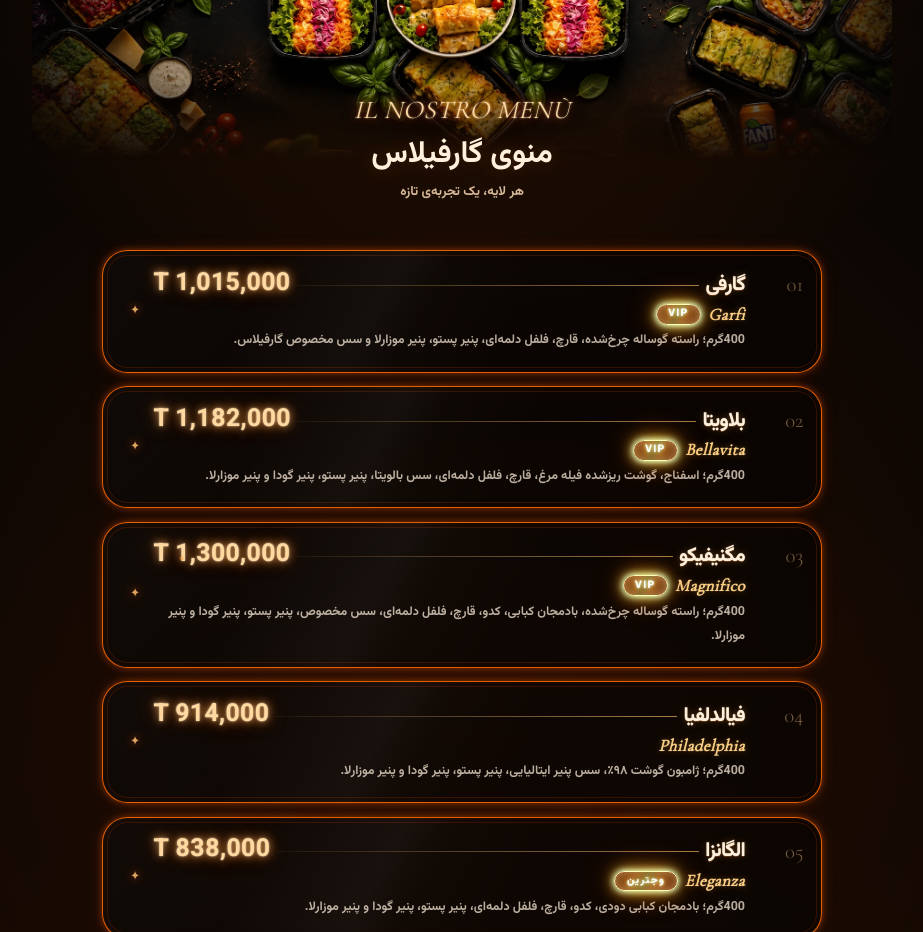
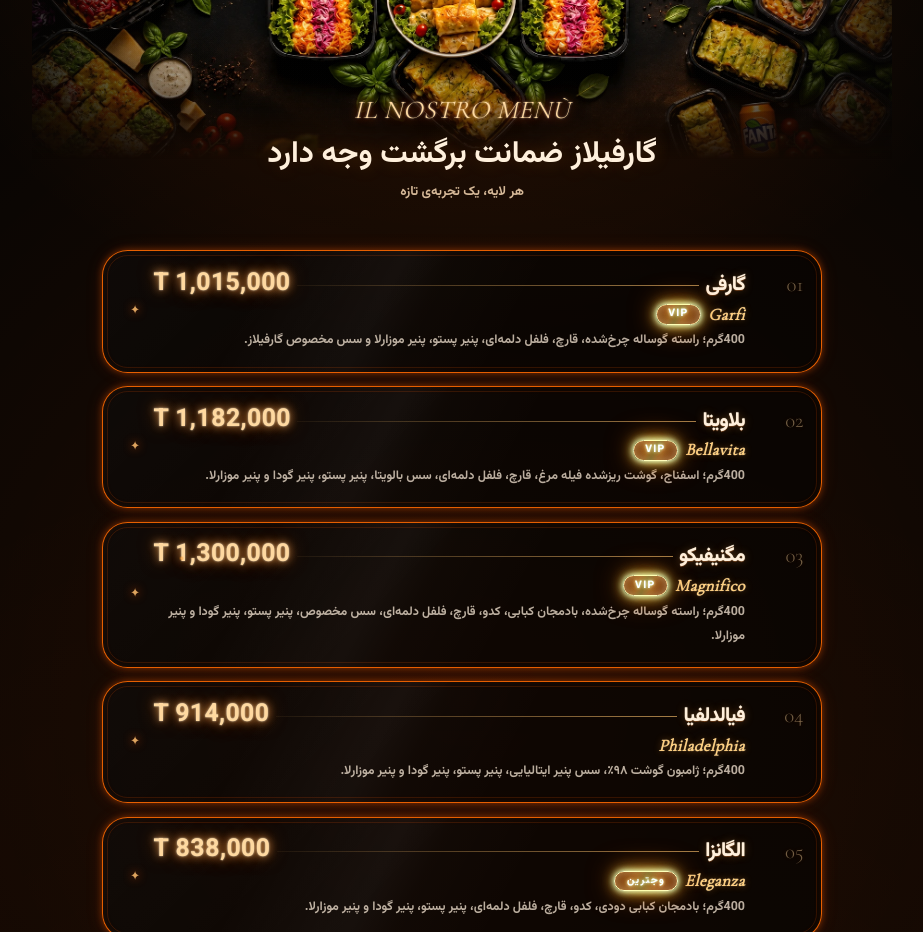
Before and after one commit to mahmoodknds/Garfilas, a Next.js app: page / in a window 1280 px wide. Shown: the part 960-1892 px from the top of the page, without its empty margins (178-1101 px from the left). Built offline with nearby package versions, Linux system fonts and the light colour scheme.

Commit message:
style(menu): upgrade luxury menu typography and brand promise

```diff
--- a/components/sections/Menu/MenuSection.tsx
+++ b/components/sections/Menu/MenuSection.tsx
@@ -15,7 +15,7 @@ const items: MenuItem[] = [
     number: "01",
     name: "گارفی",
     italian: "Garfi",
-    description: "400گرم؛ راسته گوساله چرخ‌شده، قارچ، فلفل دلمه‌ای، پنیر پستو، پنیر موزارلا و سس مخصوص گارفیلاس.",
+    description: "400گرم؛ راسته گوساله چرخ‌شده، قارچ، فلفل دلمه‌ای، پنیر پستو، پنیر موزارلا و سس مخصوص گارفیلاز.",
     price: "1,015,000",
     tag: "VIP",
   },
@@ -77,7 +77,7 @@ export default function MenuSection() {
       <div className={styles.content}>
         <header className={styles.header}>
           <span className={styles.eyebrow}>IL NOSTRO MENÙ</span>
-          <h2 id="menu-title" className={styles.title}>منوی گارفیلاس</h2>
+          <h2 id="menu-title" className={styles.title}>گارفیلاز ضمانت برگشت وجه دارد</h2>
           <p className={styles.subtitle}>هر لایه، یک تجربه‌ی تازه</p>
         </header>
 
```
